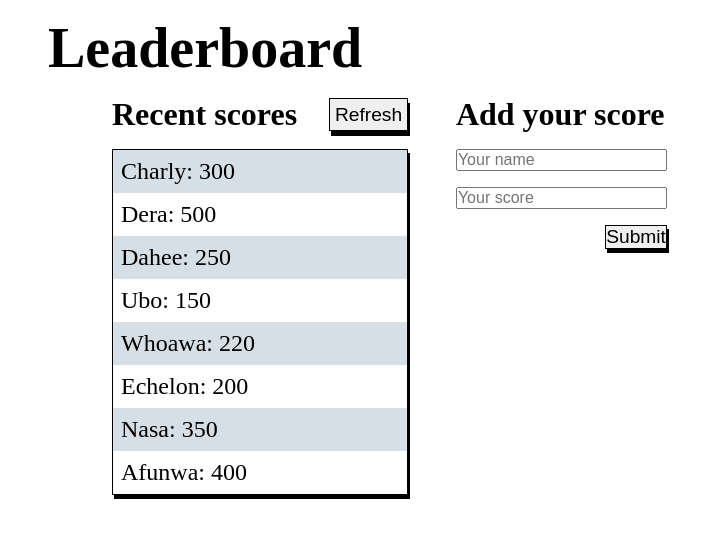
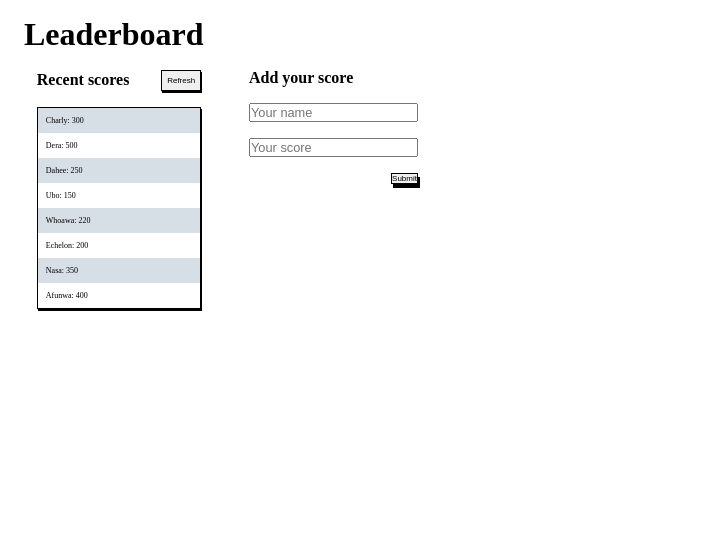
Before and after one commit to charlyeneh/Leaderboard-list-App, a website built with webpack: page src/index.html in a window 1280 px wide. Shown: the whole page, without its empty margins (0-708 px from the left). Built offline with nearby package versions, Linux system fonts and the light colour scheme.

Commit message:
Add more styling

```diff
--- a/src/style.css
+++ b/src/style.css
@@ -6,17 +6,17 @@
 
 body {
   padding: 1rem;
-  margin-left: 2rem;
+  margin-left: 0.5rem;
 }
 
 h1 {
-  font-size: 3.5rem;
+  font-size: 2rem;
 }
 
 .container {
   display: flex;
   flex-direction: row;
-  margin-left: 4rem;
+  margin-left: 0.8rem;
 }
 
 .left-container,
@@ -34,25 +34,25 @@ h1 {
 
 .score-header h3 {
   margin-right: 2rem;
-  font-size: 2rem;
+  font-size: 1rem;
 }
 
 .score-header button {
   border: 1px solid black;
-  box-shadow: 2px 5px black;
+  box-shadow: 1px 2px black;
   padding: 0.3rem;
-  font-size: 1.2rem;
+  font-size: 0.5rem;
 }
 
 #scores {
   border: 1px solid black;
-  box-shadow: 2px 4px black;
+  box-shadow: 1px 2px black;
 }
 
 ul li {
   list-style: none;
   padding: 0.5rem 0.5rem;
-  font-size: 1.5rem;
+  font-size: 0.5rem;
 }
 
 .form {
@@ -63,15 +63,15 @@ ul li {
   display: block;
   width: 100%;
   margin-bottom: 1rem;
+  font-size: 0.8rem;
+}
+
+.right-container h3 {
   font-size: 1rem;
 }
 
-.right-container h3 {
-  font-size: 2rem;
-}
-
 .right-container button {
-  font-size: 1.2rem;
+  font-size: 0.5rem;
   border: 1px solid black;
   box-shadow: 2px 4px black;
   float: right;
```
